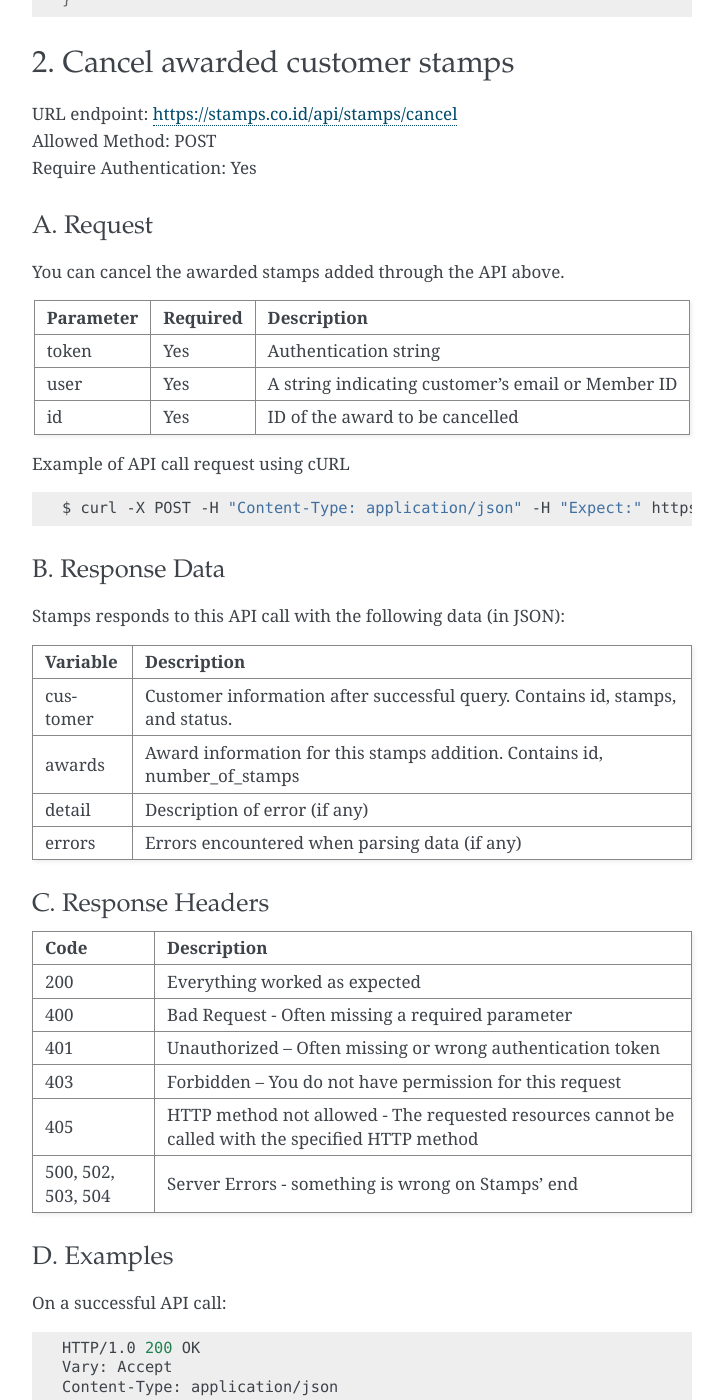
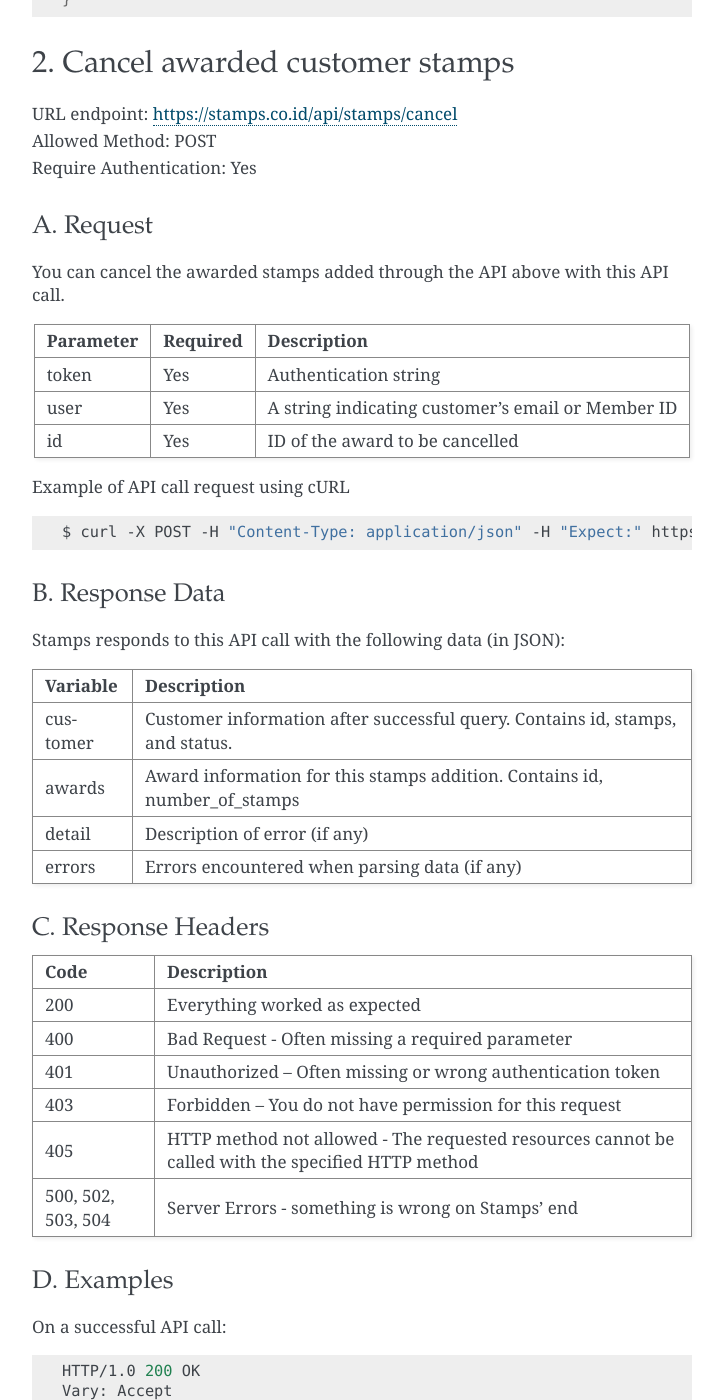
Before and after one commit to ui/stamps-api-docs, a Sphinx documentation site: the page built from source/stamps_api.rst, in a window 1280 px wide and 1400 px high, scrolled down 1981 px. Shown: the whole window, without its empty margins (388-1112 px from the left). Built offline with Sphinx 7.4.7, drawn with Linux system fonts in a browser that asks for light colours; some of the changed text lies outside the part shown.

```diff
--- a/source/stamps_api.rst
+++ b/source/stamps_api.rst
@@ -102,7 +102,7 @@ On a successful API call:
 A. Request
 -----------------------------
 
-You can cancel the awarded stamps added through the API above.
+You can cancel the awarded stamps added through the API above with this API call.
 
 ==================== =========== =========================
 Parameter            Required    Description
```
Also changed, not shown: other parts of source/stamps_api.rst (+1 -1 lines).
